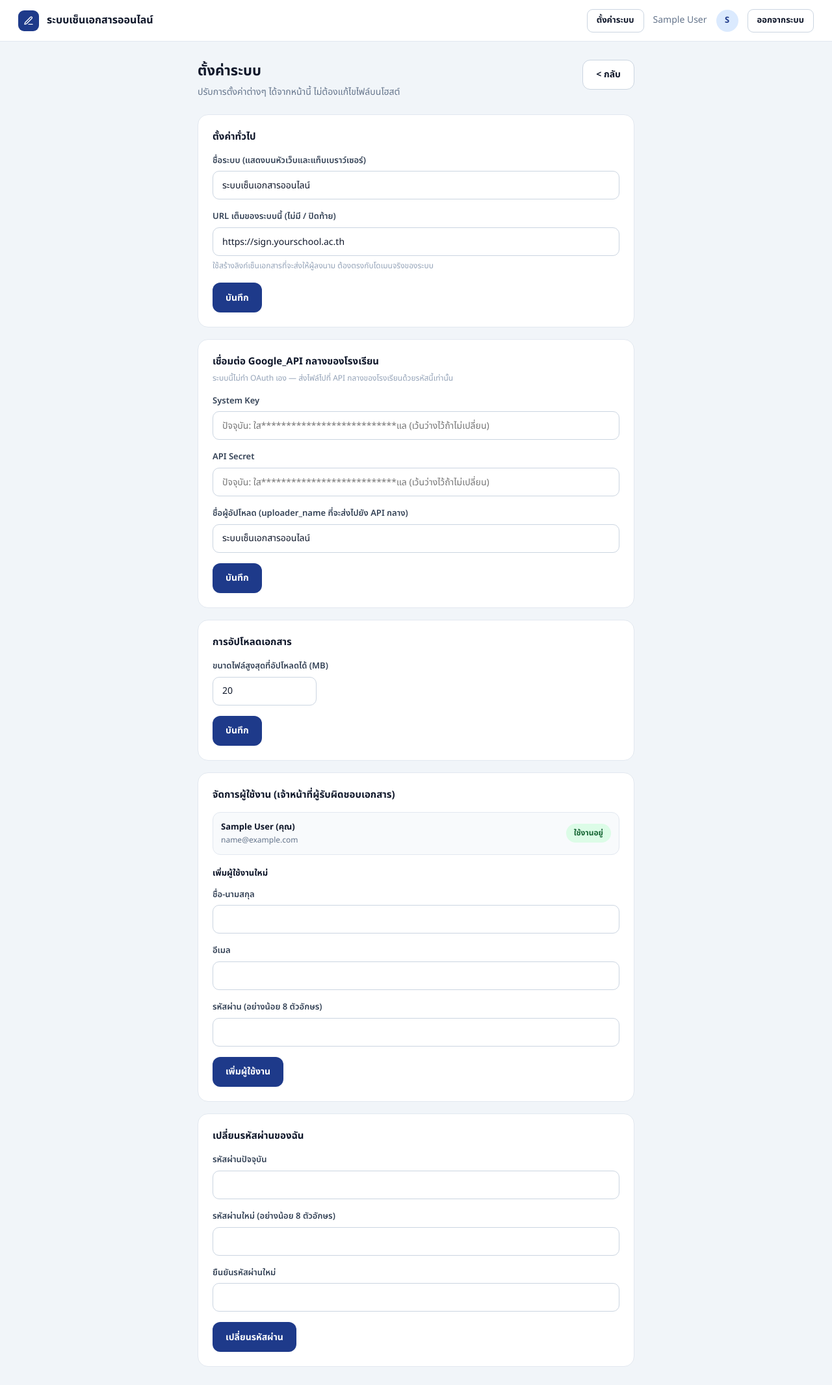
After one commit to gunerlive/user, a PHP site: page /public/settings.php in a window 1280 px wide. The commit adds this page. Shown: the whole page at 65% size. Run offline with PHP 8.4, Linux system fonts and the light colour scheme; the visitor is signed in with stand-in values (Sample User, id 1); tables that the repository leaves empty hold one stand-in row (values such as "Sample post").

Commit message:
Add admin settings backend for runtime configuration
Adds a settings.php admin page backed by a new settings DB table, so
staff can change the system name/URL, Google_API credentials, upload
size limit, and manage staff accounts (add/deactivate) and their own
password entirely from the browser, without editing config.php on the
host. DB-stored values override config.php defaults at request time
(SettingsService::applyTo), keeping config.php as a bootstrap-only
fallback (DB credentials still live there, since they're needed before
a DB connection exists).

Co-Authored-By: Claude Sonnet 5 <noreply@anthropic.com>
Claude-Session: https://claude.ai/code/session_01EZ3kzghJ9kQFUJzRUpBb1p

```diff
--- a/config/config.sample.php
+++ b/config/config.sample.php
@@ -15,6 +15,9 @@ return [
         'pass'    => 'change_me',
         'charset' => 'utf8mb4',
     ],
+
+    // ชื่อระบบที่แสดงบนหน้าเว็บ (แก้ไขได้ภายหลังผ่านหน้า "ตั้งค่าระบบ" ในระบบเช่นกัน)
+    'system_name' => 'ระบบเซ็นเอกสารออนไลน์',
 
     // URL เต็มของระบบนี้ (ไม่มี / ปิดท้าย) ใช้สำหรับสร้างลิงก์เซ็นเอกสารให้ผู้ลงนาม
     'app_base_url' => 'https://sign.yourschool.ac.th',
--- a/database/schema.sql
+++ b/database/schema.sql
@@ -53,6 +53,12 @@ CREATE TABLE IF NOT EXISTS signers (
     INDEX idx_signers_document (document_id, order_no)
 ) ENGINE=InnoDB DEFAULT CHARSET=utf8mb4 COLLATE=utf8mb4_unicode_ci;
 
+CREATE TABLE IF NOT EXISTS settings (
+    setting_key VARCHAR(100) NOT NULL PRIMARY KEY,
+    setting_value TEXT NULL,
+    updated_at DATETIME NOT NULL DEFAULT CURRENT_TIMESTAMP ON UPDATE CURRENT_TIMESTAMP
+) ENGINE=InnoDB DEFAULT CHARSET=utf8mb4 COLLATE=utf8mb4_unicode_ci;
+
 CREATE TABLE IF NOT EXISTS activity_log (
     id INT UNSIGNED AUTO_INCREMENT PRIMARY KEY,
     document_id INT UNSIGNED NOT NULL,
--- a/public/bootstrap.php
+++ b/public/bootstrap.php
@@ -31,9 +31,12 @@ $config = require $configPath;
 use ESign\Auth;
 use ESign\Database;
 use ESign\DocumentService;
+use ESign\SettingsService;
 use ESign\SignerService;
 
 $db = Database::connection($config['db']);
+$settingsService = new SettingsService($db);
+$config = $settingsService->applyTo($config);
 $auth = new Auth($db);
 $documentService = new DocumentService($db);
 $signerService = new SignerService($db);
--- a/public/login.php
+++ b/public/login.php
@@ -40,7 +40,7 @@ $pageTitle = 'เข้าสู่ระบบ';
 <head>
 <meta charset="utf-8">
 <meta name="viewport" content="width=device-width, initial-scale=1">
-<title>เข้าสู่ระบบ - ระบบเซ็นเอกสารออนไลน์</title>
+<title>เข้าสู่ระบบ - <?= Helpers::e($config['system_name'] ?? 'ระบบเซ็นเอกสารออนไลน์') ?></title>
 <link rel="stylesheet" href="https://fonts.googleapis.com/css2?family=Noto+Sans+Thai:wght@400;500;600;700;800&display=swap">
 <link rel="stylesheet" href="assets/css/app.css">
 </head>
@@ -51,7 +51,7 @@ $pageTitle = 'เข้าสู่ระบบ';
       <div style="width: 52px; height: 52px; border-radius: 14px; background: rgba(255,255,255,0.15); display: flex; align-items: center; justify-content: center; margin-bottom: 20px;">
         <svg width="26" height="26" viewBox="0 0 24 24" fill="none" stroke="#ffffff" stroke-width="2" stroke-linecap="round" stroke-linejoin="round"><path d="M12 20h9"></path><path d="M16.5 3.5a2.121 2.121 0 0 1 3 3L7 19l-4 1 1-4Z"></path></svg>
       </div>
-      <div style="font-size: 24px; font-weight: 800;">ระบบเซ็นเอกสารออนไลน์</div>
+      <div style="font-size: 24px; font-weight: 800;"><?= Helpers::e($config['system_name'] ?? 'ระบบเซ็นเอกสารออนไลน์') ?></div>
       <div style="font-size: 14px; opacity: 0.85; margin-top: 8px;">สำหรับหนังสือราชการที่ต้องผ่านการลงนามหลายท่านตามลำดับ</div>
     </div>
     <div style="font-size: 12px; opacity: 0.6;">ใช้งานผ่านเว็บเบราว์เซอร์ ไม่ต้องติดตั้งโปรแกรมเพิ่มเติม</div>
--- a/public/partials/header.php
+++ b/public/partials/header.php
@@ -3,7 +3,8 @@
 <head>
 <meta charset="utf-8">
 <meta name="viewport" content="width=device-width, initial-scale=1">
-<title><?= \ESign\Helpers::e(($pageTitle ?? '') !== '' ? $pageTitle . ' - ระบบเซ็นเอกสารออนไลน์' : 'ระบบเซ็นเอกสารออนไลน์') ?></title>
+<?php $systemName = $config['system_name'] ?? 'ระบบเซ็นเอกสารออนไลน์'; ?>
+<title><?= \ESign\Helpers::e(($pageTitle ?? '') !== '' ? $pageTitle . ' - ' . $systemName : $systemName) ?></title>
 <link rel="stylesheet" href="https://fonts.googleapis.com/css2?family=Noto+Sans+Thai:wght@400;500;600;700;800&display=swap">
 <link rel="stylesheet" href="assets/css/app.css">
 </head>
@@ -13,10 +14,11 @@
     <span class="logo">
       <svg width="16" height="16" viewBox="0 0 24 24" fill="none" stroke="#ffffff" stroke-width="2" stroke-linecap="round" stroke-linejoin="round"><path d="M12 20h9"></path><path d="M16.5 3.5a2.121 2.121 0 0 1 3 3L7 19l-4 1 1-4Z"></path></svg>
     </span>
-    ระบบเซ็นเอกสารออนไลน์
+    <?= \ESign\Helpers::e($systemName) ?>
   </a>
   <?php if (isset($auth) && $auth->check()): ?>
   <div class="navbar-user">
+    <a href="settings.php" class="btn btn-secondary btn-sm">ตั้งค่าระบบ</a>
     <span><?= \ESign\Helpers::e($auth->userName()) ?></span>
     <span class="avatar"><?= \ESign\Helpers::e(mb_substr($auth->userName(), 0, 1)) ?></span>
     <a href="logout.php" class="btn btn-secondary btn-sm">ออกจากระบบ</a>
--- /dev/null
+++ b/public/settings.php
@@ -0,0 +1,169 @@
+<?php
+
+declare(strict_types=1);
+
+require __DIR__ . '/bootstrap.php';
+
+use ESign\Csrf;
+use ESign\Helpers;
+
+$auth->requireLogin();
+
+$messages = [
+    'general_saved'    => 'บันทึกการตั้งค่าทั่วไปเรียบร้อยแล้ว',
+    'google_saved'     => 'บันทึกการเชื่อมต่อ Google_API เรียบร้อยแล้ว',
+    'upload_saved'     => 'บันทึกการตั้งค่าการอัปโหลดเรียบร้อยแล้ว',
+    'user_added'       => 'เพิ่มบัญชีผู้ใช้งานเรียบร้อยแล้ว',
+    'user_toggled'     => 'เปลี่ยนสถานะบัญชีผู้ใช้งานเรียบร้อยแล้ว',
+    'password_changed' => 'เปลี่ยนรหัสผ่านเรียบร้อยแล้ว',
+];
+$errors = [
+    'email_exists'    => 'อีเมลนี้มีผู้ใช้งานในระบบแล้ว',
+    'weak_password'   => 'รหัสผ่านต้องมีอย่างน้อย 8 ตัวอักษร',
+    'invalid_input'   => 'กรุณากรอกข้อมูลให้ครบถ้วนและถูกต้อง',
+    'wrong_password'  => 'รหัสผ่านปัจจุบันไม่ถูกต้อง',
+    'password_mismatch' => 'รหัสผ่านใหม่ทั้งสองช่องไม่ตรงกัน',
+    'cannot_disable_self' => 'ไม่สามารถปิดการใช้งานบัญชีของตัวเองได้',
+];
+
+$flashMsg = $messages[$_GET['msg'] ?? ''] ?? null;
+$flashErr = $errors[$_GET['error'] ?? ''] ?? null;
+
+$users = $auth->listUsers();
+
+function maskedHint(?string $value): string
+{
+    if (!$value) {
+        return 'ยังไม่ได้ตั้งค่า';
+    }
+    $len = mb_strlen($value);
+    return $len <= 4 ? str_repeat('*', $len) : mb_substr($value, 0, 2) . str_repeat('*', $len - 4) . mb_substr($value, -2);
+}
+
+$pageTitle = 'ตั้งค่าระบบ';
+include __DIR__ . '/partials/header.php';
+?>
+<div class="container" style="max-width: 720px;">
+  <div class="page-header">
+    <div>
+      <div class="page-title">ตั้งค่าระบบ</div>
+      <div class="page-subtitle">ปรับการตั้งค่าต่างๆ ได้จากหน้านี้ ไม่ต้องแก้ไขไฟล์บนโฮสต์</div>
+    </div>
+    <a href="dashboard.php" class="btn btn-secondary">&lt; กลับ</a>
+  </div>
+
+  <?php if ($flashMsg): ?><div class="alert alert-success" style="margin-bottom: 18px;"><?= Helpers::e($flashMsg) ?></div><?php endif; ?>
+  <?php if ($flashErr): ?><div class="alert alert-danger" style="margin-bottom: 18px;"><?= Helpers::e($flashErr) ?></div><?php endif; ?>
+
+  <div class="card" style="margin-bottom: 18px;">
+    <div style="font-weight: 700; margin-bottom: 14px;">ตั้งค่าทั่วไป</div>
+    <form method="post" action="actions/update_general_settings.php">
+      <?= Csrf::field() ?>
+      <div class="form-group">
+        <label class="form-label" for="system_name">ชื่อระบบ (แสดงบนหัวเว็บและแท็บเบราว์เซอร์)</label>
+        <input class="form-control" type="text" id="system_name" name="system_name" value="<?= Helpers::e($config['system_name'] ?? '') ?>" required>
+      </div>
+      <div class="form-group" style="margin-bottom: 0;">
+        <label class="form-label" for="app_base_url">URL เต็มของระบบนี้ (ไม่มี / ปิดท้าย)</label>
+        <input class="form-control" type="url" id="app_base_url" name="app_base_url" value="<?= Helpers::e($config['app_base_url']) ?>" required placeholder="https://signflow.rpk24.ac.th">
+        <div class="form-hint">ใช้สร้างลิงก์เซ็นเอกสารที่จะส่งให้ผู้ลงนาม ต้องตรงกับโดเมนจริงของระบบ</div>
+      </div>
+      <button type="submit" class="btn btn-primary" style="margin-top: 16px;">บันทึก</button>
+    </form>
+  </div>
+
+  <div class="card" style="margin-bottom: 18px;">
+    <div style="font-weight: 700; margin-bottom: 4px;">เชื่อมต่อ Google_API กลางของโรงเรียน</div>
+    <div class="form-hint" style="margin-bottom: 14px;">ระบบนี้ไม่ทำ OAuth เอง — ส่งไฟล์ไปที่ API กลางของโรงเรียนด้วยรหัสนี้เท่านั้น</div>
+    <form method="post" action="actions/update_google_api_settings.php">
+      <?= Csrf::field() ?>
+      <div class="form-group">
+        <label class="form-label" for="google_api_system_key">System Key</label>
+        <input class="form-control" type="text" id="google_api_system_key" name="google_api_system_key" placeholder="ปัจจุบัน: <?= Helpers::e(maskedHint($config['google_api']['system_key'])) ?> (เว้นว่างไว้ถ้าไม่เปลี่ยน)">
+      </div>
+      <div class="form-group">
+        <label class="form-label" for="google_api_api_secret">API Secret</label>
+        <input class="form-control" type="password" id="google_api_api_secret" name="google_api_api_secret" placeholder="ปัจจุบัน: <?= Helpers::e(maskedHint($config['google_api']['api_secret'])) ?> (เว้นว่างไว้ถ้าไม่เปลี่ยน)">
+      </div>
+      <div class="form-group" style="margin-bottom: 0;">
+        <label class="form-label" for="google_api_uploader_name">ชื่อผู้อัปโหลด (uploader_name ที่จะส่งไปยัง API กลาง)</label>
+        <input class="form-control" type="text" id="google_api_uploader_name" name="google_api_uploader_name" value="<?= Helpers::e($config['google_api']['uploader_name']) ?>">
+      </div>
+      <button type="submit" class="btn btn-primary" style="margin-top: 16px;">บันทึก</button>
+    </form>
+  </div>
+
+  <div class="card" style="margin-bottom: 18px;">
+    <div style="font-weight: 700; margin-bottom: 14px;">การอัปโหลดเอกสาร</div>
+    <form method="post" action="actions/update_upload_settings.php">
+      <?= Csrf::field() ?>
+      <div class="form-group" style="margin-bottom: 0;">
+        <label class="form-label" for="upload_max_file_size_mb">ขนาดไฟล์สูงสุดที่อัปโหลดได้ (MB)</label>
+        <input class="form-control" type="number" min="1" max="200" id="upload_max_file_size_mb" name="upload_max_file_size_mb" value="<?= (int) $config['upload']['max_file_size_mb'] ?>" required style="max-width: 160px;">
+      </div>
+      <button type="submit" class="btn btn-primary" style="margin-top: 16px;">บันทึก</button>
+    </form>
+  </div>
+
+  <div class="card" style="margin-bottom: 18px;">
+    <div style="font-weight: 700; margin-bottom: 14px;">จัดการผู้ใช้งาน (เจ้าหน้าที่ผู้รับผิดชอบเอกสาร)</div>
+    <?php foreach ($users as $u): ?>
+      <div class="signer-row">
+        <div style="flex-grow: 1; min-width: 0;">
+          <div style="font-size: 13px; font-weight: 700;"><?= Helpers::e($u['full_name']) ?> <?= ((int) $u['id'] === $auth->userId()) ? '(คุณ)' : '' ?></div>
+          <div style="font-size: 12px; color: var(--text-muted);"><?= Helpers::e($u['email']) ?></div>
+        </div>
+        <span class="badge" style="background: <?= $u['is_active'] ? 'var(--success-bg)' : 'var(--danger-bg)' ?>; color: <?= $u['is_active'] ? '#166534' : '#991b1b' ?>;">
+          <?= $u['is_active'] ? 'ใช้งานอยู่' : 'ปิดการใช้งาน' ?>
+        </span>
+        <?php if ((int) $u['id'] !== $auth->userId()): ?>
+          <form method="post" action="actions/toggle_user.php" style="margin: 0;">
+            <?= Csrf::field() ?>
+            <input type="hidden" name="user_id" value="<?= (int) $u['id'] ?>">
+            <input type="hidden" name="active" value="<?= $u['is_active'] ? '0' : '1' ?>">
+            <button type="submit" class="btn btn-secondary btn-sm"><?= $u['is_active'] ? 'ปิดการใช้งาน' : 'เปิดใช้งาน' ?></button>
+          </form>
+        <?php endif; ?>
+      </div>
+    <?php endforeach; ?>
+
+    <div style="font-weight: 700; margin: 18px 0 12px; font-size: 13px;">เพิ่มผู้ใช้งานใหม่</div>
+    <form method="post" action="actions/add_user.php">
+      <?= Csrf::field() ?>
+      <div class="form-group">
+        <label class="form-label" for="new_full_name">ชื่อ-นามสกุล</label>
+        <input class="form-control" type="text" id="new_full_name" name="full_name" required>
+      </div>
+      <div class="form-group">
+        <label class="form-label" for="new_email">อีเมล</label>
+        <input class="form-control" type="email" id="new_email" name="email" required>
+      </div>
+      <div class="form-group" style="margin-bottom: 0;">
+        <label class="form-label" for="new_password">รหัสผ่าน (อย่างน้อย 8 ตัวอักษร)</label>
+        <input class="form-control" type="password" id="new_password" name="password" required>
+      </div>
+      <button type="submit" class="btn btn-primary" style="margin-top: 16px;">เพิ่มผู้ใช้งาน</button>
+    </form>
+  </div>
+
+  <div class="card">
+    <div style="font-weight: 700; margin-bottom: 14px;">เปลี่ยนรหัสผ่านของฉัน</div>
+    <form method="post" action="actions/change_password.php">
+      <?= Csrf::field() ?>
+      <div class="form-group">
+        <label class="form-label" for="current_password">รหัสผ่านปัจจุบัน</label>
+        <input class="form-control" type="password" id="current_password" name="current_password" required>
+      </div>
+      <div class="form-group">
+        <label class="form-label" for="new_password2">รหัสผ่านใหม่ (อย่างน้อย 8 ตัวอักษร)</label>
+        <input class="form-control" type="password" id="new_password2" name="new_password" required>
+      </div>
+      <div class="form-group" style="margin-bottom: 0;">
+        <label class="form-label" for="new_password_confirm">ยืนยันรหัสผ่านใหม่</label>
+        <input class="form-control" type="password" id="new_password_confirm" name="new_password_confirm" required>
+      </div>
+      <button type="submit" class="btn btn-primary" style="margin-top: 16px;">เปลี่ยนรหัสผ่าน</button>
+    </form>
+  </div>
+</div>
+<?php include __DIR__ . '/partials/footer.php'; ?>
--- a/public/sign.php
+++ b/public/sign.php
@@ -32,7 +32,7 @@ $pageTitle = 'หน้าลงนามเอกสาร';
 <head>
 <meta charset="utf-8">
 <meta name="viewport" content="width=device-width, initial-scale=1">
-<title>หน้าลงนามเอกสาร - ระบบเซ็นเอกสารออนไลน์</title>
+<title>หน้าลงนามเอกสาร - <?= Helpers::e($config['system_name'] ?? 'ระบบเซ็นเอกสารออนไลน์') ?></title>
 <link rel="stylesheet" href="https://fonts.googleapis.com/css2?family=Noto+Sans+Thai:wght@400;500;600;700;800&display=swap">
 <link rel="stylesheet" href="assets/css/app.css">
 </head>
--- a/src/Auth.php
+++ b/src/Auth.php
@@ -63,4 +63,48 @@ class Auth
     {
         return (int) $db->query('SELECT COUNT(*) FROM users')->fetchColumn() > 0;
     }
+
+    public function listUsers(): array
+    {
+        return $this->db->query('SELECT id, full_name, email, is_active, created_at FROM users ORDER BY created_at ASC')->fetchAll();
+    }
+
+    public function emailExists(string $email): bool
+    {
+        $stmt = $this->db->prepare('SELECT COUNT(*) FROM users WHERE email = :email');
+        $stmt->execute(['email' => $email]);
+        return (int) $stmt->fetchColumn() > 0;
+    }
+
+    public function createUser(string $fullName, string $email, string $password): int
+    {
+        $stmt = $this->db->prepare('INSERT INTO users (full_name, email, password_hash) VALUES (:full_name, :email, :password_hash)');
+        $stmt->execute([
+            'full_name'     => $fullName,
+            'email'         => $email,
+            'password_hash' => password_hash($password, PASSWORD_DEFAULT),
+        ]);
+        return (int) $this->db->lastInsertId();
+    }
+
+    public function setUserActive(int $userId, bool $active): void
+    {
+        $stmt = $this->db->prepare('UPDATE users SET is_active = :active WHERE id = :id');
+        $stmt->execute(['active' => $active ? 1 : 0, 'id' => $userId]);
+    }
+
+    public function changePassword(int $userId, string $currentPassword, string $newPassword): bool
+    {
+        $stmt = $this->db->prepare('SELECT password_hash FROM users WHERE id = :id');
+        $stmt->execute(['id' => $userId]);
+        $row = $stmt->fetch();
+
+        if (!$row || !password_verify($currentPassword, $row['password_hash'])) {
+            return false;
+        }
+
+        $update = $this->db->prepare('UPDATE users SET password_hash = :hash WHERE id = :id');
+        $update->execute(['hash' => password_hash($newPassword, PASSWORD_DEFAULT), 'id' => $userId]);
+        return true;
+    }
 }
--- /dev/null
+++ b/src/SettingsService.php
@@ -0,0 +1,66 @@
+<?php
+
+namespace ESign;
+
+use PDO;
+
+/**
+ * ตั้งค่าระบบที่แก้ไขได้ผ่านหน้าเว็บ (public/settings.php) โดยไม่ต้องแก้ไฟล์ config.php บนโฮสต์
+ * ค่าที่บันทึกในฐานข้อมูลจะ "ทับ" ค่าเริ่มต้นจาก config.php เสมอ (ดูการ merge ใน bootstrap.php)
+ */
+class SettingsService
+{
+    private array $cache;
+
+    public function __construct(private PDO $db)
+    {
+        $this->cache = [];
+        foreach ($this->db->query('SELECT setting_key, setting_value FROM settings') as $row) {
+            $this->cache[$row['setting_key']] = $row['setting_value'];
+        }
+    }
+
+    public function get(string $key, ?string $default = null): ?string
+    {
+        $value = $this->cache[$key] ?? null;
+        return ($value !== null && $value !== '') ? $value : $default;
+    }
+
+    public function set(string $key, string $value): void
+    {
+        $stmt = $this->db->prepare(
+            'INSERT INTO settings (setting_key, setting_value) VALUES (:k, :v)
+             ON DUPLICATE KEY UPDATE setting_value = VALUES(setting_value)'
+        );
+        $stmt->execute(['k' => $key, 'v' => $value]);
+        $this->cache[$key] = $value;
+    }
+
+    /** @param array<string, string> $pairs */
+    public function setMany(array $pairs): void
+    {
+        foreach ($pairs as $key => $value) {
+            $this->set($key, $value);
+        }
+    }
+
+    /**
+     * นำค่าที่บันทึกไว้ในฐานข้อมูลไปทับค่าเริ่มต้นใน $config (ถ้ามีการตั้งค่าไว้)
+     */
+    public function applyTo(array $config): array
+    {
+        $config['app_base_url'] = $this->get('app_base_url', $config['app_base_url']);
+        $config['system_name'] = $this->get('system_name', $config['system_name'] ?? 'ระบบเซ็นเอกสารออนไลน์');
+
+        $config['google_api']['system_key'] = $this->get('google_api_system_key', $config['google_api']['system_key']);
+        $config['google_api']['api_secret'] = $this->get('google_api_api_secret', $config['google_api']['api_secret']);
+        $config['google_api']['uploader_name'] = $this->get('google_api_uploader_name', $config['google_api']['uploader_name']);
+
+        $config['upload']['max_file_size_mb'] = (int) $this->get(
+            'upload_max_file_size_mb',
+            (string) $config['upload']['max_file_size_mb']
+        );
+
+        return $config;
+    }
+}
```
Also changed, not shown: public/actions/add_user.php (added, +36 -0 lines), public/actions/change_password.php (added, +34 -0 lines), public/actions/toggle_user.php (added, +27 -0 lines), public/actions/update_general_settings.php (added, +30 -0 lines), public/actions/update_google_api_settings.php (added, +34 -0 lines), public/actions/update_upload_settings.php (added, +25 -0 lines), README.md.
